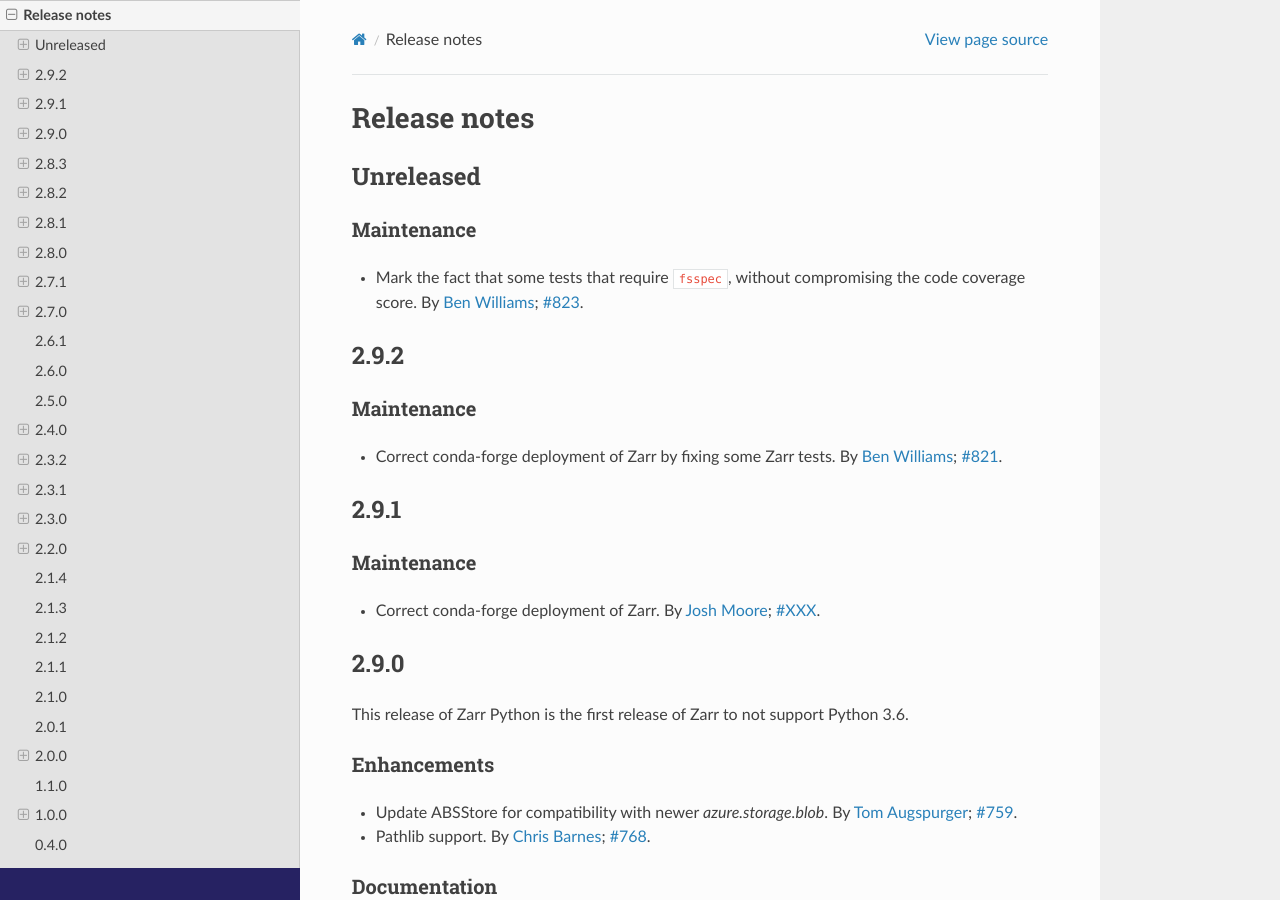
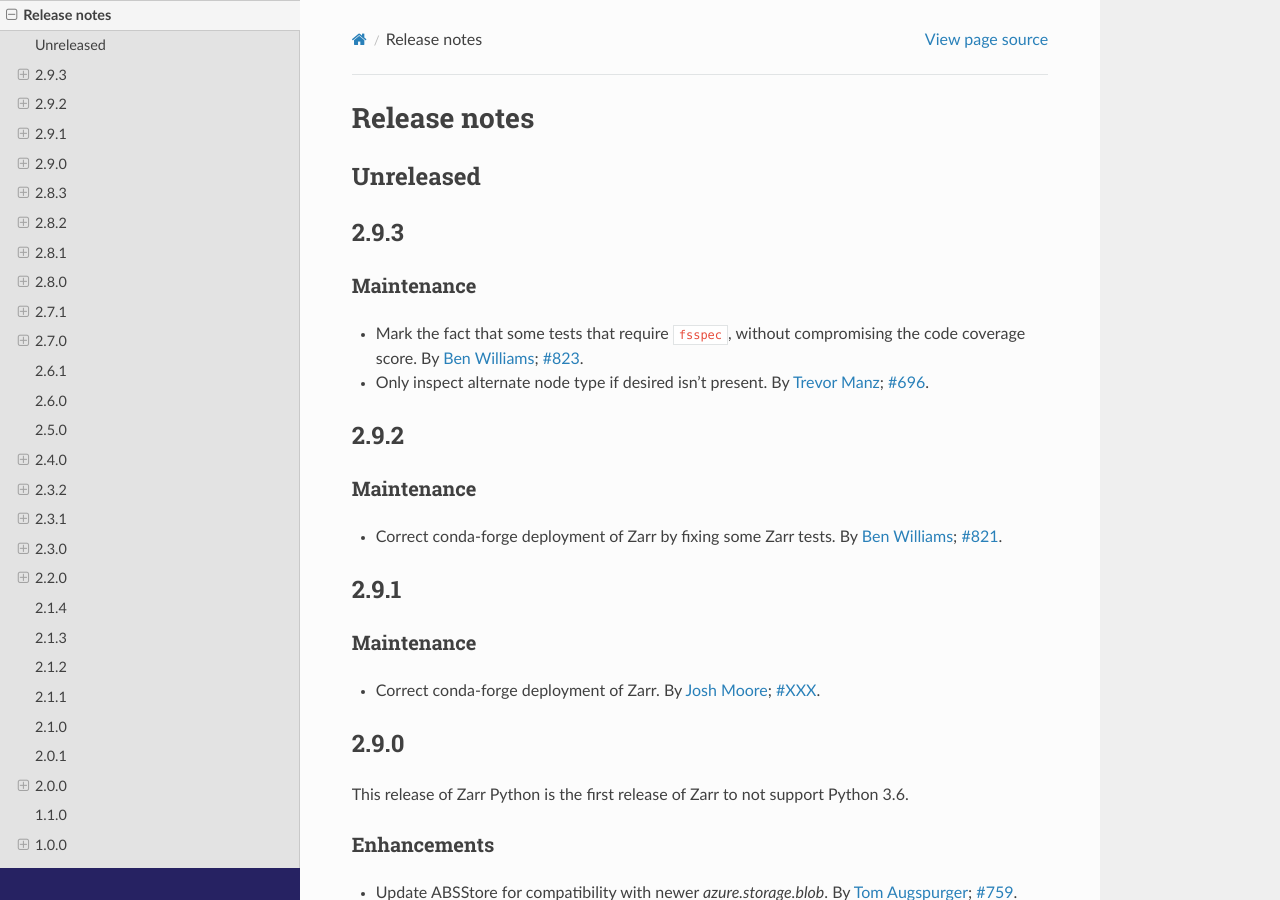
Before and after one commit to enthusiastdev121/zarr-python, a Sphinx documentation site: the page built from docs/release.rst, in a window 1280 px wide and 900 px high. Built offline with Sphinx 7.4.7 and the Read the Docs theme 2.0.0, drawn with Linux system fonts in a browser that asks for light colours; the version number could not be read and is left out.

Commit message:
2.9.3 release notes

```diff
--- a/docs/release.rst
+++ b/docs/release.rst
@@ -6,11 +6,19 @@ Release notes
 Unreleased
 ----------
 
+.. _release_2.9.3:
+
+2.9.3
+-----
+
 Maintenance
 ~~~~~~~~~~~
 
 * Mark the fact that some tests that require ``fsspec``, without compromising the code coverage score.
   By :user:`Ben Williams <benjaminhwilliams>`; :issue:`823`.
+
+* Only inspect alternate node type if desired isn't present.
+  By :user:`Trevor Manz <manzt>`; :issue:`696`.
 
 .. _release_2.9.2:
 
```
